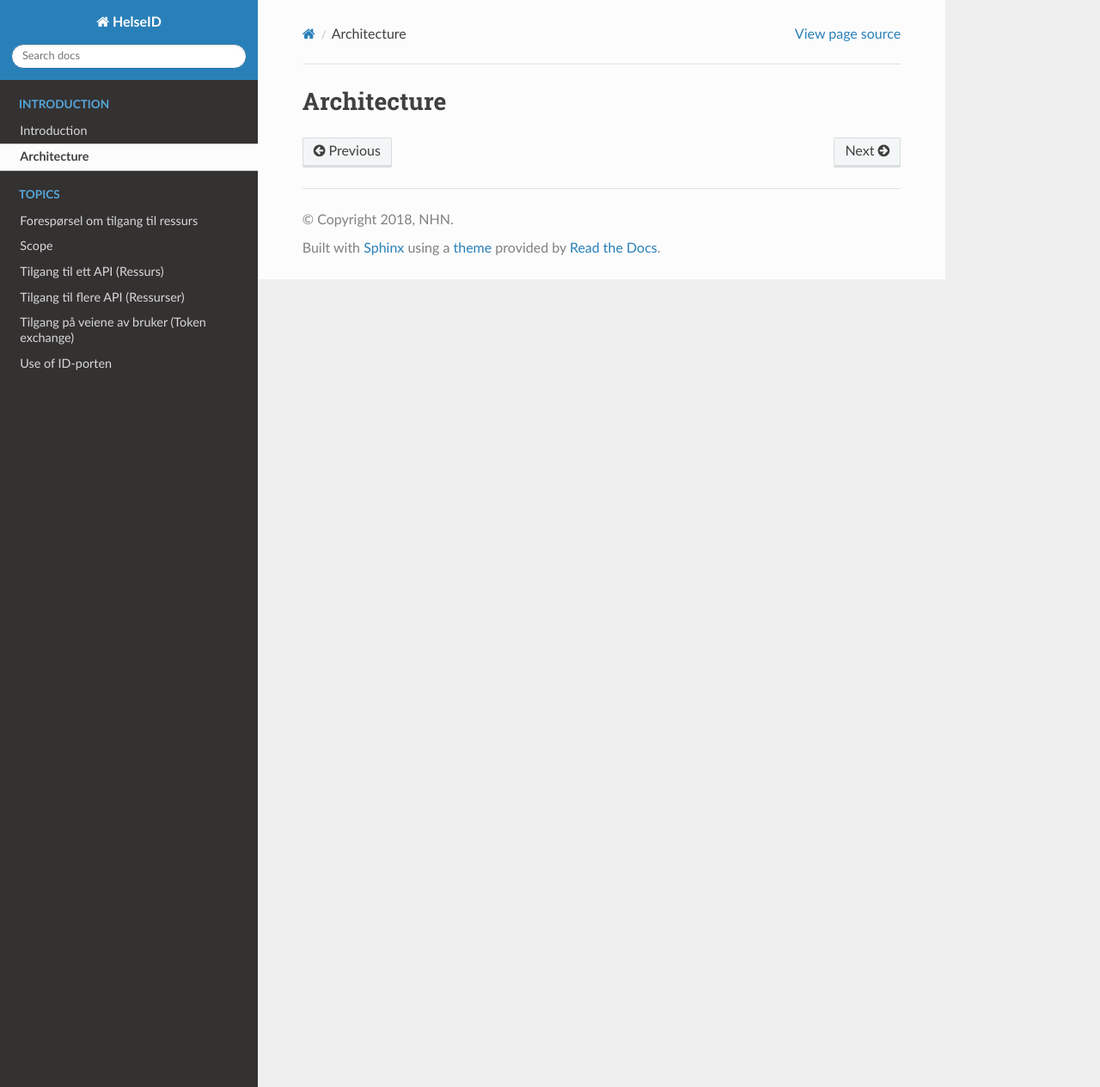
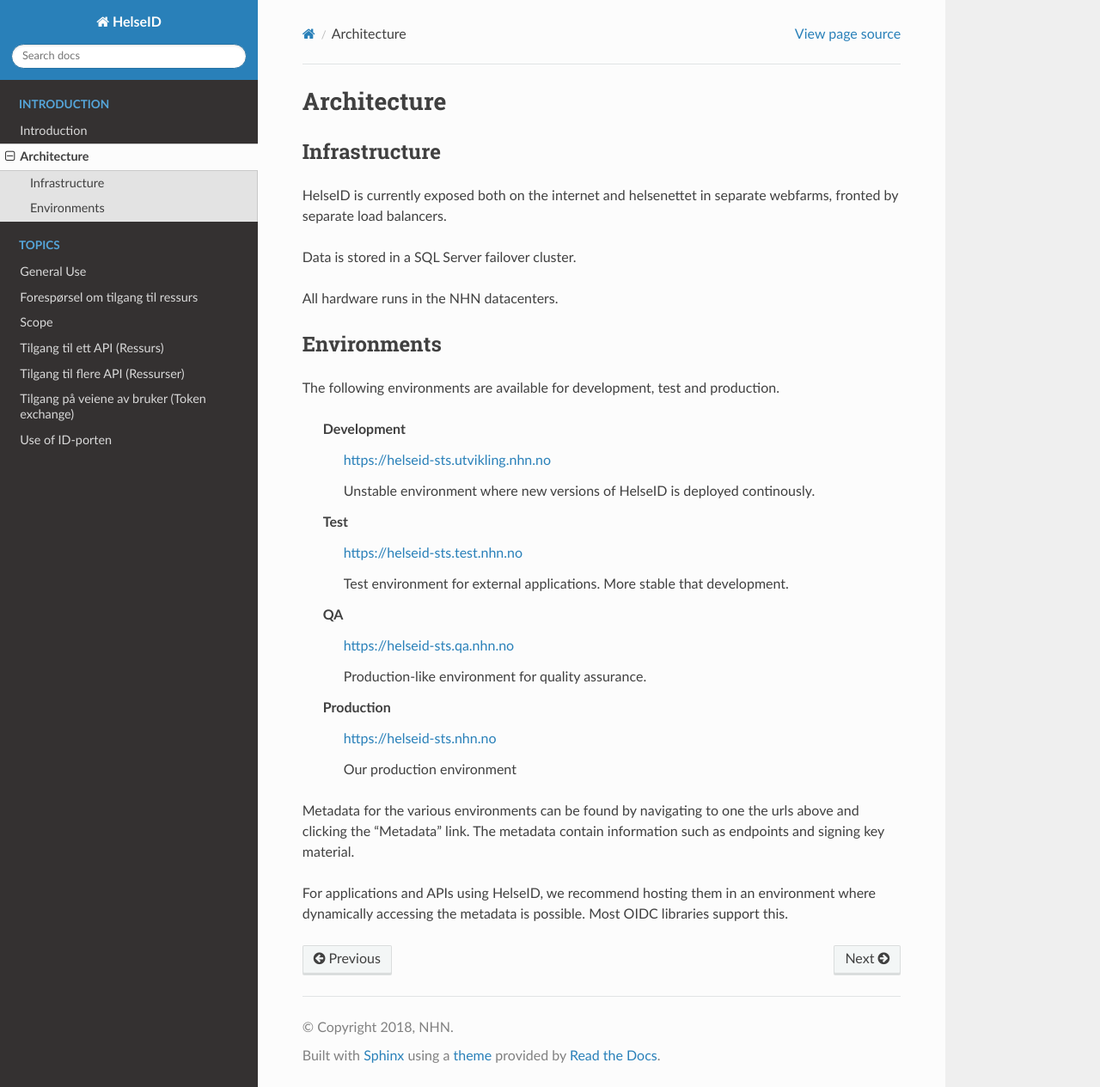
Before and after one commit to HelseID/HelseID-Public, a Sphinx documentation site: the page built from docs/intro/architecture.rst, in a window 1280 px wide and 1265 px high. Shown: the whole window at 86% size. Built offline with Sphinx 7.4.7 and the Read the Docs theme 2.0.0, drawn with Linux system fonts in a browser that asks for light colours; pages that are not in the unit, such as notebooks, are missing from menus.

Commit message:
Added General Use

```diff
--- a/docs/index.rst
+++ b/docs/index.rst
@@ -20,5 +20,6 @@ Welcome to HelseID's technical documentation!
    :caption: Topics
 
    topics/enterprise_certificates
+   topics/general_use
    topics/access_resource
    topics/id_porten
--- a/docs/intro/architecture.rst
+++ b/docs/intro/architecture.rst
@@ -1,2 +1,43 @@
 Architecture
 ============
+
+
+Infrastructure
+^^^^^^^^^^^^^^
+
+HelseID is currently exposed both on the internet and helsenettet in separate webfarms, fronted by separate load balancers.
+
+Data is stored in a SQL Server failover cluster.
+
+All hardware runs in the NHN datacenters.
+
+Environments
+^^^^^^^^^^^^
+
+The following environments are available for development, test and production.
+
+
+    Development
+        https://helseid-sts.utvikling.nhn.no
+
+        Unstable environment where new versions of HelseID is deployed continously.
+
+    Test
+        https://helseid-sts.test.nhn.no
+
+        Test environment for external applications. More stable that development.
+
+    QA
+        https://helseid-sts.qa.nhn.no
+
+        Production-like environment for quality assurance.
+
+    Production
+        https://helseid-sts.nhn.no
+
+        Our production environment
+
+
+Metadata for the various environments can be found by navigating to one the urls above and clicking the "Metadata" link. The metadata contain information such as endpoints and signing key material.
+
+For applications and APIs using HelseID, we recommend hosting them in an environment where dynamically accessing the metadata is possible. Most OIDC libraries support this.
--- a/docs/topics/enterprise_certificate.rst
+++ b/docs/topics/enterprise_certificate.rst
@@ -1,2 +1,2 @@
-Enterprise certificate
-======================
+Enterprise certificates
+=======================
```
Also changed, not shown: docs/topics/general_use.rst (added, +25 -0 lines).
